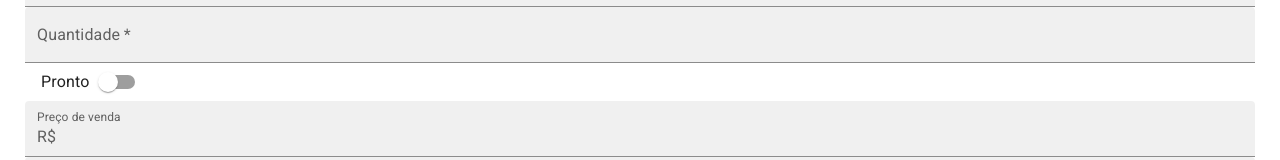
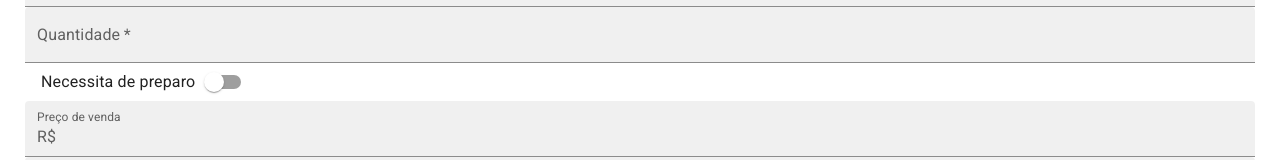
Before and after one commit to JMfatec/Emporio, a React (Vite) app in the folder frontend/: page /pedido/1 in a window 1280 px wide. Shown: the part 265-425 px from the top of the page. Built offline with nearby package versions, Linux system fonts and the light colour scheme; no server answers.

Commit message:
Emporioo(28/05)

```diff
--- a/frontend/src/pages/PedidoForm.jsx
+++ b/frontend/src/pages/PedidoForm.jsx
@@ -77,7 +77,7 @@ export default function PedidoForm() {
     setState({ ...state, showWaiting: true })
     try {
 
-      let pedidos = pedidoDefaults
+      let pedido = pedidoDefaults
 
       // Se estivermos no modo de atualização, devemos carregar o
       // registro indicado no parâmetro da rota
@@ -92,7 +92,7 @@ export default function PedidoForm() {
 
       // Cria um cliente "fake" que permite não selecionar nenhum
       // cliente
-      emps.unshift({id: null, name: '(Nenhum cliente)'})
+      emps.unshift({id: null, name: '(Nenhum garçom)'})
 
       setState({ ...state, showWaiting: false, pedido, emps })
 
@@ -291,7 +291,7 @@ export default function PedidoForm() {
             sx={{ justifyContent: "start" }}
             onChange={handleFieldChange}
             control={<Switch defaultChecked />}
-            label="Pronto"
+            label="Necessita de preparo"
             id="read"
             name="read"
             labelPlacement="start"
@@ -337,7 +337,7 @@ export default function PedidoForm() {
             defaultValue=""
             fullWidth
             variant="filled"
-            // helperText="Selecione o cliente"
+            // helperText="Selecione o garçom"
             value={pedido.emp_id}
             onChange={handleFieldChange}
             error={validationErrors?.emp_id}
```
